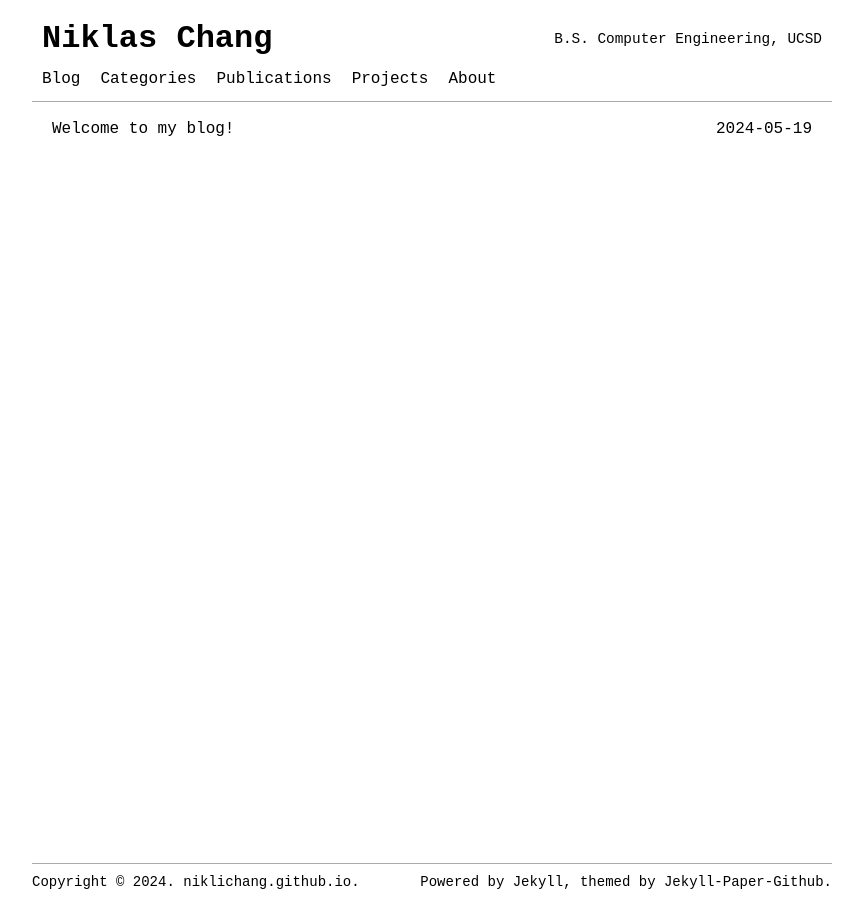
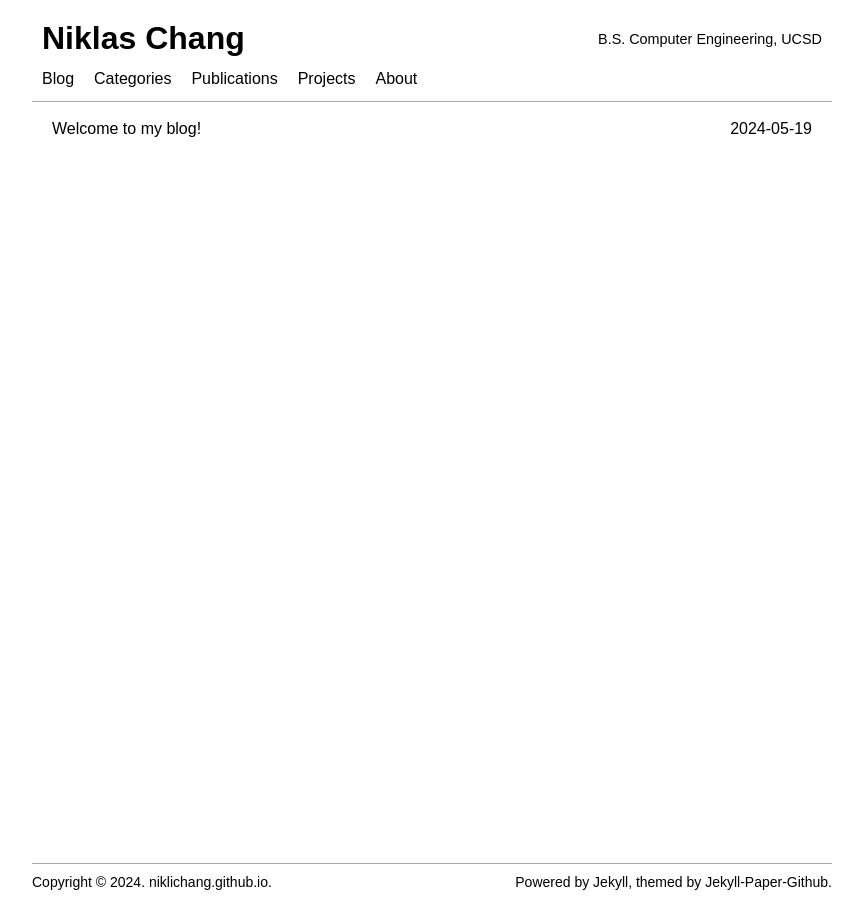
Before and after one commit to Niklichang/niklichang.github.io, a Jekyll site: the page built from index.html, in a window 1280 px wide. Shown: the whole page, without its empty margins (208-1070 px from the left). Built offline with Jekyll 4.4.1, drawn with Linux system fonts in a browser that asks for light colours; some web fonts are replaced; the list of posts is cut into pages by our own code.

Commit message:
oops font

```diff
--- a/_layouts/default.html
+++ b/_layouts/default.html
@@ -1,13 +1,13 @@
 <!DOCTYPE html>
 <html lang="{{ site.language }}">
+  <link rel="stylesheet" type="text/css" href="https://cdn.rawgit.com/dreampulse/computer-modern-web-font/master/fonts.css">
+  <style>
+    body {
+      font-family: "Computer Modern Sans", sans-serif;
+    }
+  </style>
   <head>
     {% include head.html %}
-    <link rel="stylesheet" type="text/css" href="https://cdn.rawgit.com/dreampulse/computer-modern-web-font/master/fonts.css">
-    <style>
-      body {
-        font-family: "Computer Modern Sans", sans-serif;
-      }
-  </style>
   </head>
   <body>
     <div class="container-wrapper">
--- a/_sass/reset.scss
+++ b/_sass/reset.scss
@@ -3,7 +3,7 @@
 * {
   margin: 0;
   padding: 0;
-  font-family: Courier New, Courier, monospace;
+  /*font-family: Courier New, Courier, monospace;*/
 }
 
 html,
```
